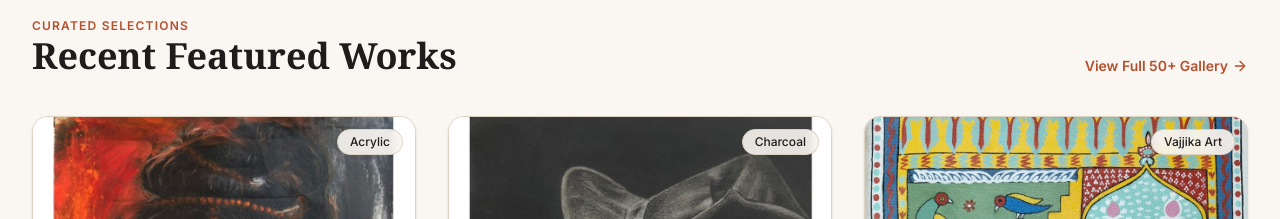
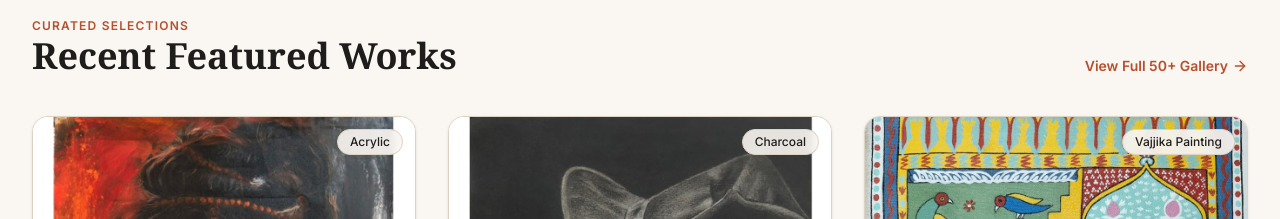
Before and after one commit to mastervikramk/Portfolio_commission_work, a React (Vite) app in the folder frontend/: page / in a window 1280 px wide. Shown: the part 2020-2239 px from the top of the page. Built offline with nearby package versions, Linux system fonts and the light colour scheme; no server answers.

Commit message:
feat(gallery): classify hand-painted silk saree under Vajjika Painting

```diff
--- a/frontend/src/App.jsx
+++ b/frontend/src/App.jsx
@@ -15,8 +15,18 @@ import Admin from './pages/Admin';
 import { ARTWORKS_DATA } from './data/artworks';
 import { DIGNITARIES, TIMELINE_AWARDS, CERTIFICATES } from './data/awards';
 
+function getInitialPage() {
+  if (typeof window === 'undefined') return 'home';
+  const pathname = window.location.pathname.replace(/^\/+|\/+$/g, '').toLowerCase();
+  const hash = window.location.hash.replace('#', '').toLowerCase();
+  const validPages = ['home', 'gallery', 'order', 'recognition', 'about', 'contact', 'admin'];
+  if (validPages.includes(pathname)) return pathname;
+  if (validPages.includes(hash)) return hash;
+  return 'home';
+}
+
 export default function App() {
-  const [activePage, setActivePage] = useState('home');
+  const [activePage, setActivePage] = useState(getInitialPage);
   const [artworks, setArtworks] = useState(() => {
     try {
       const saved = localStorage.getItem('arthurvisions_custom_artworks');
@@ -77,12 +87,27 @@ export default function App() {
   const [selectedArtConfig, setSelectedArtConfig] = useState(null);
   const [lightboxItem, setLightboxItem] = useState(null);
 
-  // Handle URL hash changes or routing
+  // Handle clean URL routing & browser Back / Forward buttons (popstate)
   useEffect(() => {
-    const hash = window.location.hash.replace('#', '');
-    if (['home', 'gallery', 'order', 'recognition', 'about', 'contact', 'admin'].includes(hash)) {
-      setActivePage(hash);
+    const handleUrlChange = () => {
+      setActivePage(getInitialPage());
+    };
+
+    // If an older link or bookmark loaded with a hash like /#contact, normalize it to /contact
+    if (window.location.hash) {
+      const legacyPage = window.location.hash.replace('#', '').toLowerCase();
+      const validPages = ['gallery', 'order', 'recognition', 'about', 'contact', 'admin'];
+      if (validPages.includes(legacyPage)) {
+        window.history.replaceState({ page: legacyPage }, '', `/${legacyPage}`);
+      }
     }
+
+    window.addEventListener('popstate', handleUrlChange);
+    window.addEventListener('hashchange', handleUrlChange);
+    return () => {
+      window.removeEventListener('popstate', handleUrlChange);
+      window.removeEventListener('hashchange', handleUrlChange);
+    };
   }, []);
 
   // Global Cloud Sync: Load live artworks & recognitions from Cloudflare KV across all devices
@@ -121,15 +146,24 @@ export default function App() {
 
   const handlePageChange = (page) => {
     setActivePage(page);
-    window.location.hash = page;
+    const newPath = page === 'home' ? '/' : `/${page}`;
+    if (window.location.pathname !== newPath) {
+      window.history.pushState({ page }, '', newPath);
+    }
     window.scrollTo({ top: 0, behavior: 'smooth' });
   };
 
   const handleOrderSimilar = (art) => {
+    const isVajjikaSareeOrProduct = (art?.category || '').toLowerCase().includes('saree') || (art?.category || '').toLowerCase().includes('product');
+    const isVajjikaPainting = (art?.category || '').toLowerCase().includes('vajjika');
+    const isLive = (art?.category || '').toLowerCase().includes('live');
+
     setSelectedArtConfig({
-      medium: art.medium || art.category,
-      size: art.dimensions?.includes('A3') ? 'A3' : 'A4',
+      serviceType: (isVajjikaSareeOrProduct || isVajjikaPainting) ? 'vajjika' : isLive ? 'event' : 'portrait',
+      medium: art?.medium || art?.category,
+      size: art?.dimensions?.includes('A3') ? 'A3' : 'A4',
       subjects: 1,
+      productType: isVajjikaPainting && !isVajjikaSareeOrProduct ? 'Traditional Wall Canvas Painting' : 'Hand-painted Tussar Silk Saree',
     });
     handlePageChange('order');
   };
--- a/frontend/src/components/LightboxModal.jsx
+++ b/frontend/src/components/LightboxModal.jsx
@@ -125,7 +125,13 @@ export default function LightboxModal({ item, onClose, onOrderSimilar }) {
                 }}
                 className="w-full py-3 px-4 rounded-xl bg-[#B5502F] hover:bg-[#9B4224] text-white font-medium text-sm flex items-center justify-center gap-2 transition-all shadow-sm cursor-pointer"
               >
-                <span>Commission Similar Artwork</span>
+                <span>
+                  {(item.title || '').toLowerCase().includes('saree')
+                    ? 'Inquire Saree'
+                    : (item.category || '').toLowerCase().includes('vajjika')
+                    ? 'Inquire Painting'
+                    : 'Commission Similar Artwork'}
+                </span>
                 <ArrowRight className="w-4 h-4" />
               </button>
             )}
--- a/frontend/src/data/artworks.js
+++ b/frontend/src/data/artworks.js
@@ -48,7 +48,7 @@ export const ARTWORKS_DATA = [
     id: "art-vajjika-2",
     title: "Vajjika Folk Rhythm (वज्जिका कला)",
     medium: "Natural Pigments on Canvas",
-    category: "Vajjika Art",
+    category: "Vajjika Painting",
     dimensions: "18 × 24 in",
     year: "2025",
     status: "Available",
@@ -56,6 +56,19 @@ export const ARTWORKS_DATA = [
     description: "Traditional Vajjika folk art depicting the sacred harmony of flora, fauna, and rural folklore of Vaishali.",
     image: vajjika2,
     featured: true
+  },
+  {
+    id: "art-vajjika-saree-1",
+    title: "Hand-Painted Tussar Silk Saree",
+    medium: "Pure Handloom Tussar Silk with Natural Motifs",
+    category: "Vajjika Painting",
+    dimensions: "6.5 Meters (Includes Blouse)",
+    year: "2025",
+    status: "Made to Order",
+    price: "₹12,500",
+    description: "Traditional Vaishali-Vajjika folk storytelling rendered by hand on pure Bhagalpuri Tussar silk. Also customizable on designer handbags, sling bags, and party clutches.",
+    image: vajjika1,
+    featured: false
   },
   {
     id: "art-water-2",
@@ -111,11 +124,11 @@ export const ARTWORKS_DATA = [
     id: "art-8",
     title: "Vajjika Sacred Heritage & Flora",
     medium: "Acrylic & Natural Mineral Pigments on Stretched Canvas",
-    category: "Vajjika Art",
+    category: "Vajjika Painting",
     dimensions: "16 × 20 in",
     year: "2025",
     status: "Commissioned",
-    description: "Detailed folk motifs celebrating local flora, sacred biodiversity, and auspicious patterns.",
+    description: "Detailed folk motifs celebrating local flora, sacred biodiversity, and auspicious patterns on fine art stretched canvas.",
     image: vajjika1,
     featured: false
   },
@@ -173,12 +186,12 @@ export const ARTWORKS_DATA = [
     id: "art-13",
     title: "Vajjika Auspicious Folklore",
     medium: "Handmade Natural Pigments on Raw Canvas",
-    category: "Vajjika Art",
+    category: "Vajjika Painting",
     dimensions: "18 × 24 in",
     year: "2025",
     status: "Available",
     price: "₹9,500",
-    description: "Intricate symbolic geometry and storytelling celebrating indigenous Vaishali folk tradition.",
+    description: "Intricate symbolic geometry and storytelling celebrating indigenous Vaishali folk tradition on raw fine-art canvas.",
     image: vajjika3,
     featured: false
   },
@@ -218,6 +231,6 @@ export const CATEGORIES = [
   "Soft Pastel",
   "Oil",
   "Acrylic",
-  "Vajjika Art",
+  "Vajjika Painting",
   "Live Portrait"
 ];
--- a/frontend/src/pages/Gallery.jsx
+++ b/frontend/src/pages/Gallery.jsx
@@ -8,12 +8,28 @@ export default function Gallery({ artworks, onOpenLightbox, onOrderSimilar }) {
   const [searchQuery, setSearchQuery] = useState("");
 
   const filteredArtworks = artworks.filter((art) => {
-    const matchesCategory =
-      selectedCategory === "All" || art.category === selectedCategory;
+    const cat = art.category || '';
+    let matchesCategory = selectedCategory === "All";
+
+    if (!matchesCategory) {
+      if (selectedCategory === "Vajjika Painting") {
+        matchesCategory = cat === "Vajjika Painting" || cat.toLowerCase().includes("vajjika");
+      } else {
+        matchesCategory = cat === selectedCategory;
+      }
+    }
+
+    const q = searchQuery.toLowerCase().trim();
     const matchesSearch =
-      art.title.toLowerCase().includes(searchQuery.toLowerCase()) ||
-      art.medium.toLowerCase().includes(searchQuery.toLowerCase()) ||
-      art.category.toLowerCase().includes(searchQuery.toLowerCase());
+      !q ||
+      (art.title || '').toLowerCase().includes(q) ||
+      (art.medium || '').toLowerCase().includes(q) ||
+      cat.toLowerCase().includes(q) ||
+      (art.description || '').toLowerCase().includes(q) ||
+      ((q.includes('saree') || q.includes('sari') || q.includes('bag') || q.includes('clutch') || q.includes('pouch') || q.includes('dupatta')) &&
+        (cat.toLowerCase().includes('saree') || cat.toLowerCase().includes('product') || (art.description || '').toLowerCase().includes('saree'))) ||
+      (q.includes('vajjika') && cat.toLowerCase().includes('vajjika'));
+
     return matchesCategory && matchesSearch;
   });
 
@@ -150,21 +166,31 @@ export default function Gallery({ artworks, onOpenLightbox, onOrderSimilar }) {
                 <div className="pt-4 border-t border-[#DDD3C3]/60 grid grid-cols-2 gap-2 text-xs">
                   <button
                     onClick={() => onOrderSimilar(art)}
-                    className="py-2.5 px-3 rounded-xl bg-[#B5502F] hover:bg-[#9B4224] text-white font-semibold transition-colors flex items-center justify-center gap-1 cursor-pointer"
+                    className="py-2.5 px-3 rounded-xl bg-[#B5502F] hover:bg-[#9B4224] text-white font-semibold transition-colors flex items-center justify-center gap-1 cursor-pointer truncate"
                   >
-                    <span>Order Similar</span>
-                    <ArrowRight className="w-3.5 h-3.5" />
+                    <span>
+                      {(art.title || '').toLowerCase().includes('saree')
+                        ? 'Inquire Saree'
+                        : (art.category || '').toLowerCase().includes('vajjika')
+                        ? 'Inquire Painting'
+                        : 'Order Similar'}
+                    </span>
+                    <ArrowRight className="w-3.5 h-3.5 shrink-0" />
                   </button>
 
                   <a
                     href={SITE_CONFIG.getWhatsAppUrl(
-                      `Hi Vinita, I saw your artwork "${art.title}" (${art.medium}) on your website. I want to inquire about purchasing or commissioning a similar piece.`
+                      (art.title || '').toLowerCase().includes('saree')
+                        ? `Hi Vinita, I saw your "${art.title}" in your gallery. I would like to inquire about ordering this hand-painted Saree.`
+                        : (art.category || '').toLowerCase().includes('vajjika')
+                        ? `Hi Vinita, I saw your Vajjika painting "${art.title}" in your gallery. I would like to inquire about purchasing / commissioning this piece.`
+                        : `Hi Vinita, I saw your artwork "${art.title}" (${art.medium}) on your website. I want to inquire about purchasing or commissioning a similar piece.`
                     )}
                     target="_blank"
                     rel="noopener noreferrer"
                     className="py-2.5 px-3 rounded-xl bg-[#25D366] hover:bg-[#20ba59] text-white font-semibold transition-colors flex items-center justify-center gap-1"
                   >
-                    <MessageSquare className="w-3.5 h-3.5 fill-current" />
+                    <MessageSquare className="w-3.5 h-3.5 fill-current shrink-0" />
                     <span>WhatsApp</span>
                   </a>
                 </div>
```
